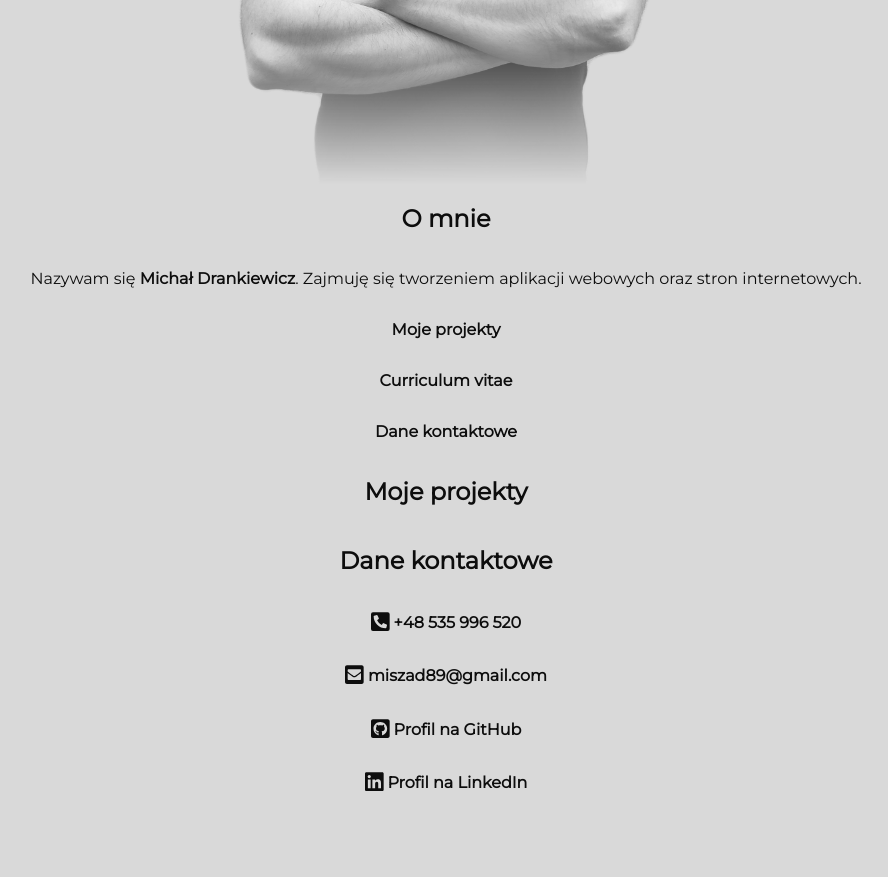
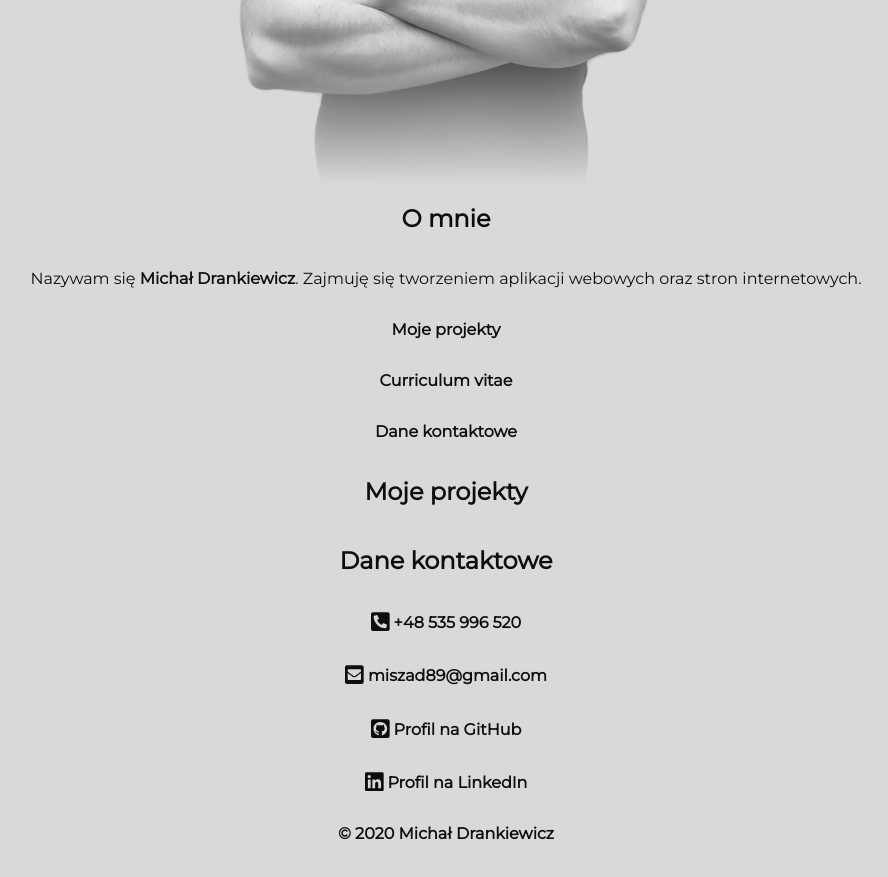
Before and after one commit to miszad89/portfolio, a Gatsby site: page / in a window 1280 px wide. Shown: the part 626-1503 px from the top of the page, without its empty margins (194-1082 px from the left). Built offline with nearby package versions, Linux system fonts and the light colour scheme; Gatsby itself is replaced by a stand-in of ours.

Commit message:
Add footer component.

```diff
--- /dev/null
+++ b/src/components/footer.js
@@ -0,0 +1,11 @@
+import React from "react"
+
+import Section from "./section"
+
+const Footer = () => (
+  <Section>
+    <p><b>© 2020 Michał Drankiewicz</b></p>
+  </Section>
+)
+
+export default Footer
--- a/src/pages/index.js
+++ b/src/pages/index.js
@@ -6,6 +6,7 @@ import SEO from "../components/seo"
 import About from "../components/about"
 import Projects from "../components/projects"
 import Contact from "../components/contact"
+import Footer from "../components/footer"
 
 const StyledHeader = styled.h1`
   text-align: center;
@@ -18,6 +19,7 @@ const IndexPage = () => (
     <About />
     <Projects />
     <Contact />
+    <Footer />
   </Layout>
 )
 
```
